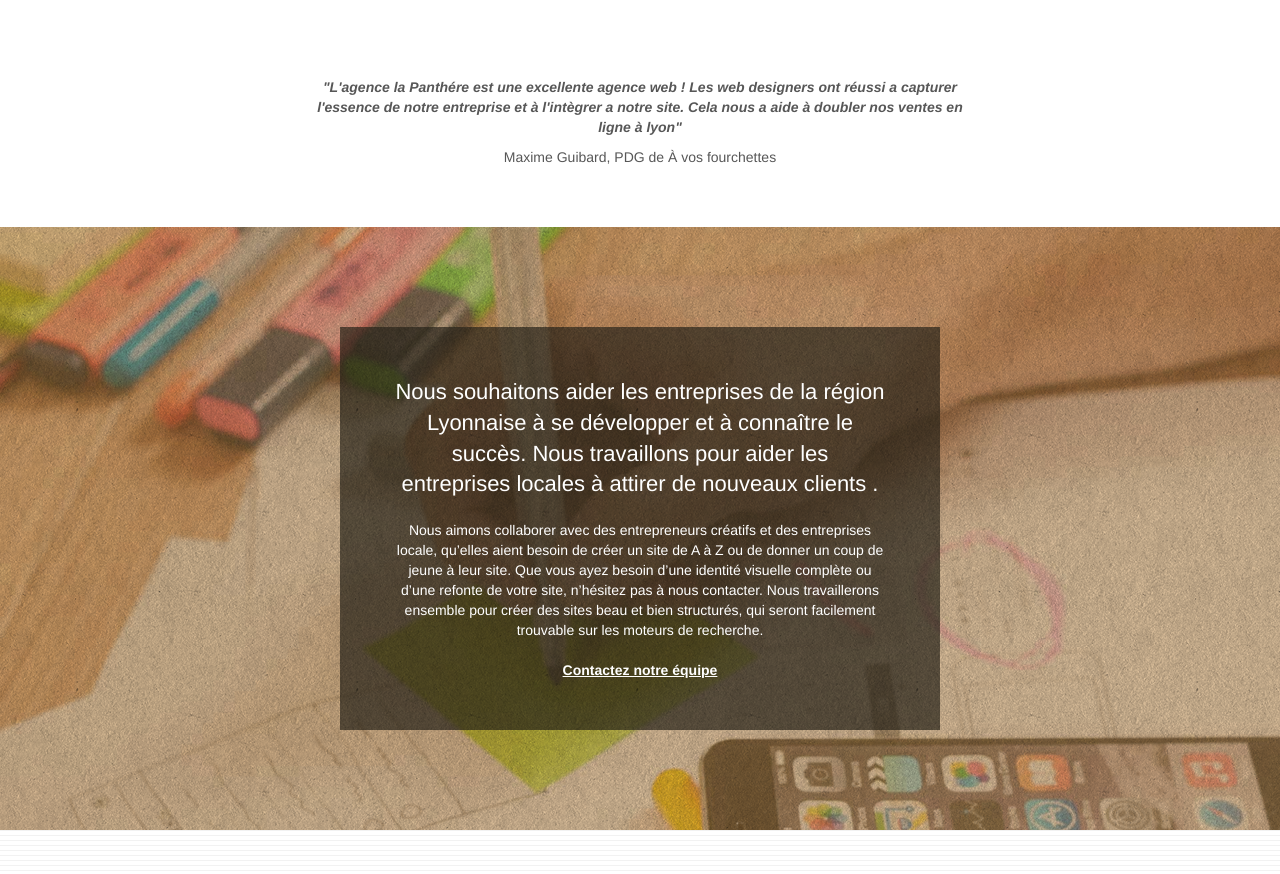
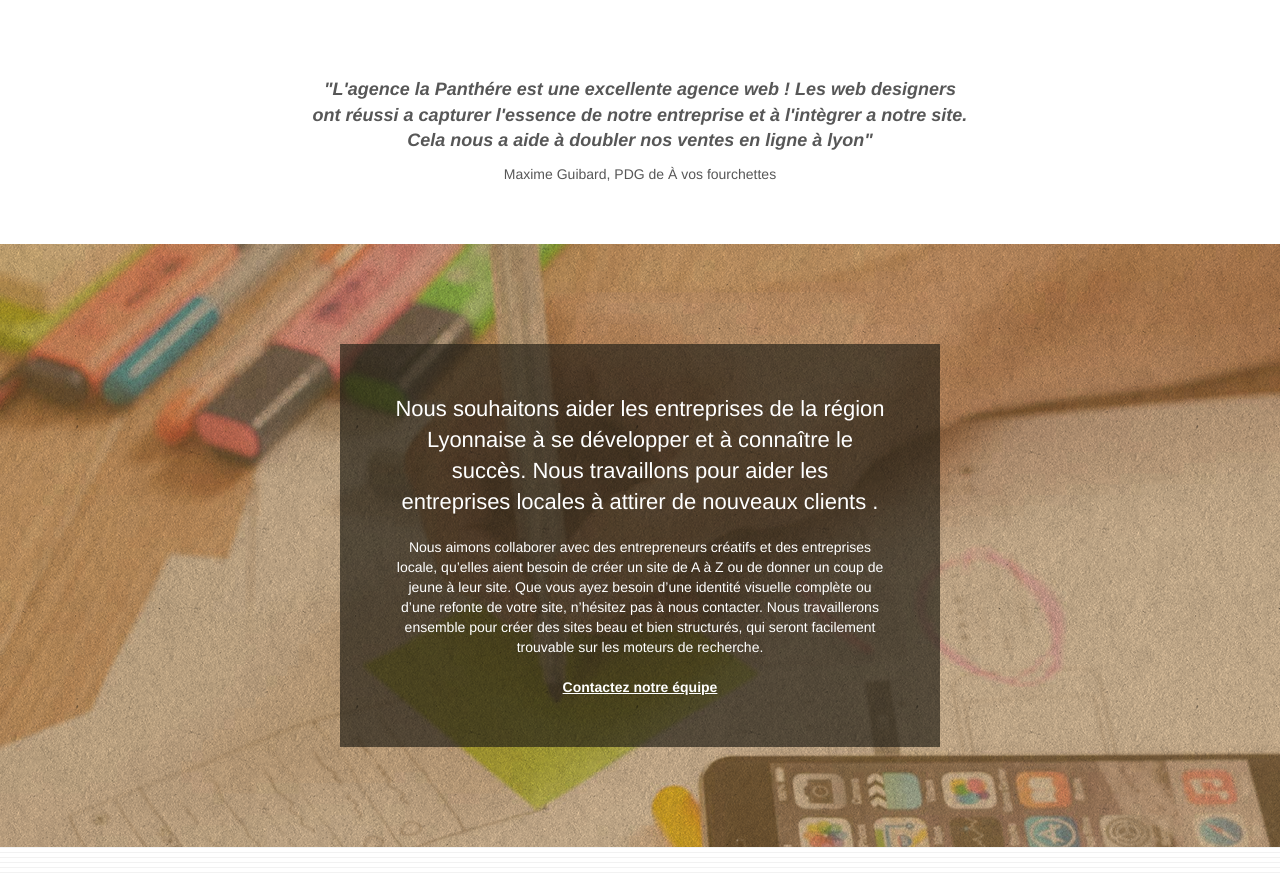
Before and after one commit to Kayangray/P4_Cezac_Clement_122022, a plain HTML site: page index.html in a window 1280 px wide. Shown: the part 931-1805 px from the top of the page. Drawn offline with Linux system fonts and the light colour scheme.

Commit message:
font size h2 citation

```diff
--- a/index.html
+++ b/index.html
@@ -159,7 +159,7 @@
           </div>
           <div class="row voffset-lg voffset">
             <div class="col-xs-12 col-md-8 col-md-offset-2 text-center">
-              <p><b><i>"L'agence la Panthére est une excellente agence web ! Les web designers ont réussi a capturer l'essence de notre entreprise et à l'intègrer a notre site. Cela nous a aide à doubler nos ventes en ligne à lyon"</i></b></p>
+              <p class="citation"><b><i>"L'agence la Panthére est une excellente agence web ! Les web designers ont réussi a capturer l'essence de notre entreprise et à l'intègrer a notre site. Cela nous a aide à doubler nos ventes en ligne à lyon"</i></b></p>
               <p>Maxime Guibard, PDG de À vos fourchettes</p>
             </div>
           </div>
--- a/style.css
+++ b/style.css
@@ -777,6 +777,10 @@ h4 {
   background-color: #f3976c;
 }
 
+.citation {
+  font-size: large;
+}
+
 .tc-white {
   color: white !important;
 }
```
